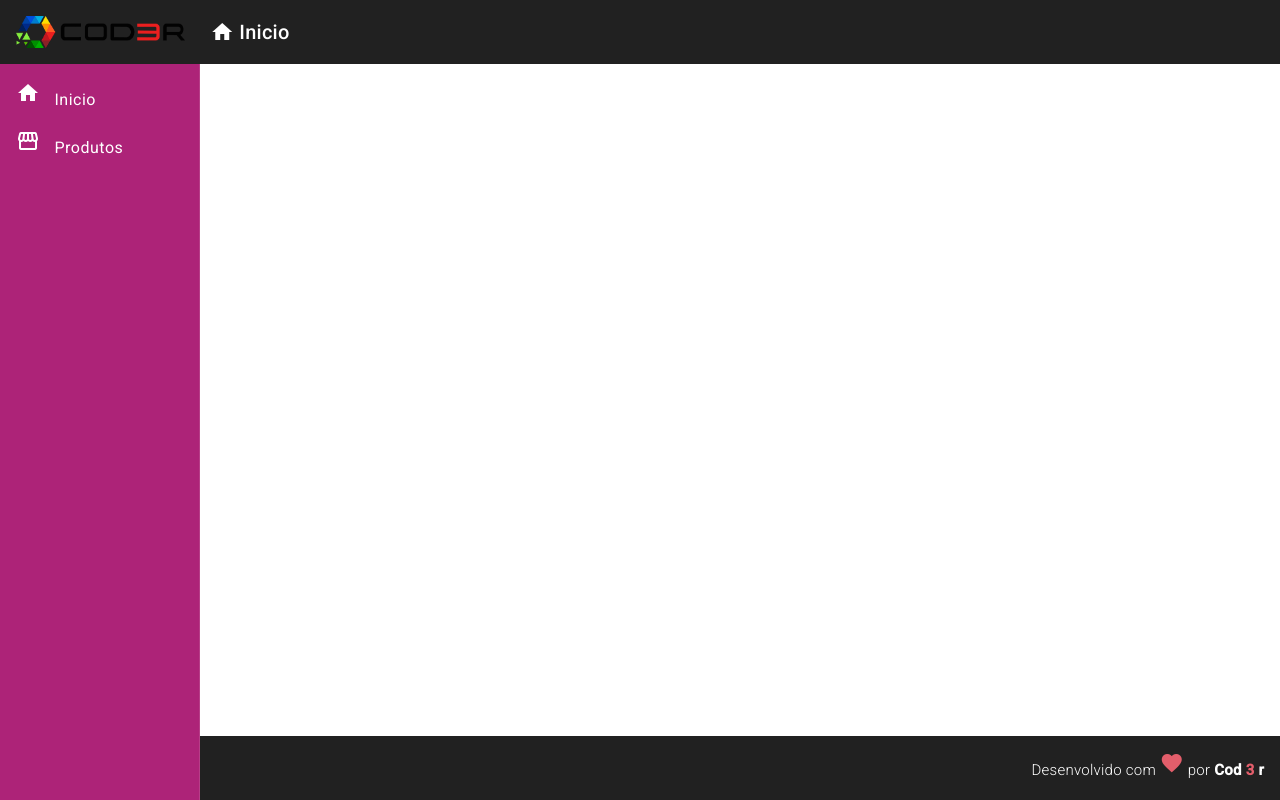
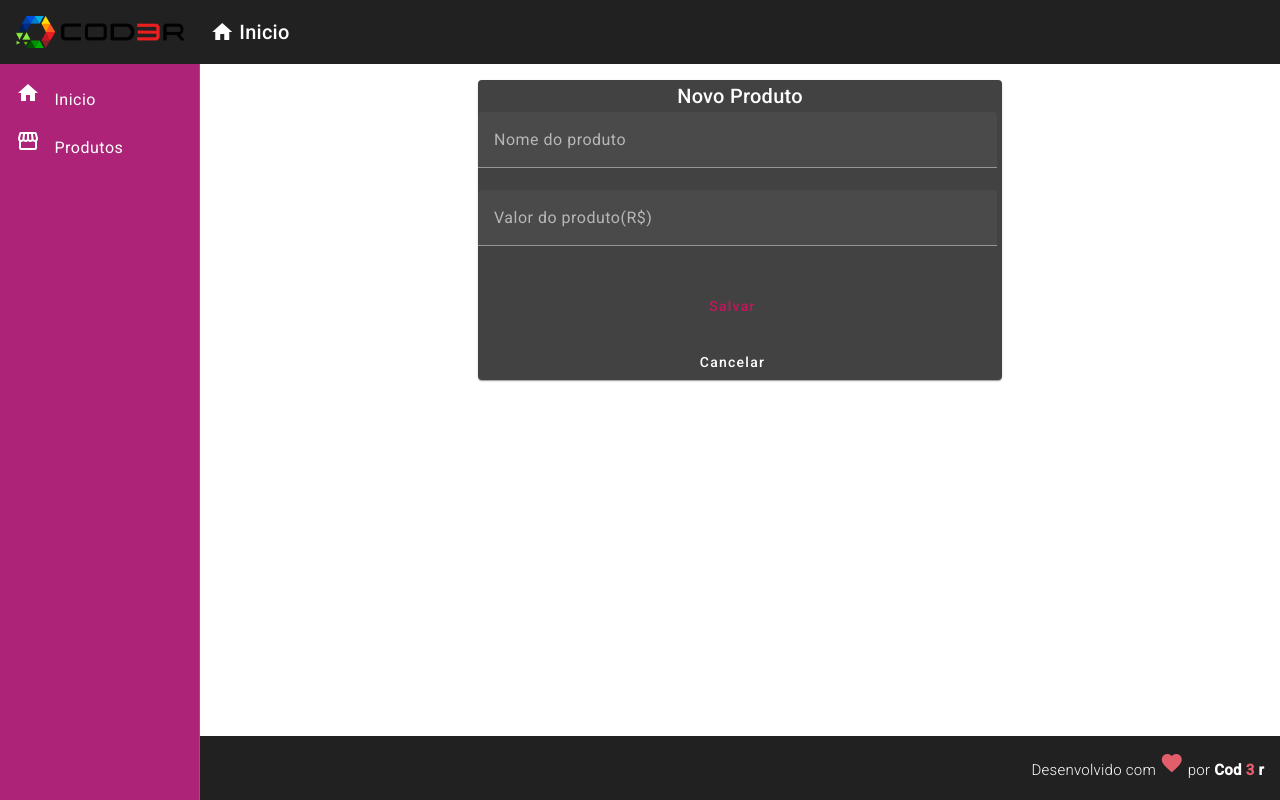
Before and after one commit to DaviJust/Angular-Crud, an Angular app: page /products/create in a window 1280 px wide. Built offline with nearby package versions, Linux system fonts and the light colour scheme.

Commit message:
Backend e frontend para cadastro de produto feito

```diff
--- a/src/app/components/product/product-create/product-create.component.css
+++ b/src/app/components/product/product-create/product-create.component.css
@@ -0,0 +1,26 @@
+mat-card{
+    width: 50%;
+    height: 50%;
+    position: center;
+    margin: 0px 0px 25% 25%;
+}
+form {
+    display:flex;
+    flex-direction: column;
+
+}
+
+mat-card-title{
+    text-align: center;
+}
+
+mat-form-field{
+    width: 99%;
+
+}
+
+button{
+    margin: 20px 15px 0px 0px;
+
+
+}
--- a/src/app/components/product/product-create/product-create.component.html
+++ b/src/app/components/product/product-create/product-create.component.html
@@ -1,6 +1,24 @@
-<button mat-button (click)="createProduct()">
+<mat-card>
+    <mat-card-title>
+        Novo Produto
+    </mat-card-title>
+    <form>
+        <mat-form-field>
+            <input matInput placeholder="Nome do produto"
+            [(ngModel)]="product.name" name="name">
+        </mat-form-field>
+
+        <mat-form-field>
+            <input matInput placeholder="Valor do produto(R$)"
+            [(ngModel)]="product.price" name="price">
+        </mat-form-field>
+    </form>
+
+<button mat-button (click)="createProduct()" color="primary">
     Salvar
 </button>
 <button mat-button (click)="cancelProduct()">
     Cancelar
 </button>
+
+</mat-card>
--- a/src/app/components/product/product-create/product-create.component.ts
+++ b/src/app/components/product/product-create/product-create.component.ts
@@ -11,8 +11,8 @@ import { Component, OnInit } from '@angular/core';
 export class ProductCreateComponent implements OnInit {
 
   product: Product = {
-    name: "Produto de Teste",
-    price: 125
+    name: "",
+    price: null!
   }
 
   constructor(private productService: ProductService,
@@ -22,8 +22,10 @@ export class ProductCreateComponent implements OnInit {
   }
 
   createProduct(): void{
-    this.productService.create(this.product)
-    this.productService.showMessage('Operacao executada com sucesso')
+    this.productService.create(this.product).subscribe(() => {
+      this.productService.showMessage('Produto criado')
+      this.router.navigate(['/products'])
+    })
   }
   cancelProduct(): void{
     this.router.navigate(['/products'])
--- /dev/null
+++ b/src/app/components/product/product-read/product-read.component.html
@@ -0,0 +1 @@
+<p>product-read works!</p>
--- /dev/null
+++ b/src/app/components/product/product-read/product-read.component.ts
@@ -0,0 +1,15 @@
+import { Component, OnInit } from '@angular/core';
+
+@Component({
+  selector: 'app-product-read',
+  templateUrl: './product-read.component.html',
+  styleUrls: ['./product-read.component.css']
+})
+export class ProductReadComponent implements OnInit {
+  constructor(){}
+
+  ngOnInit(): void {
+
+  }
+
+}
--- a/src/app/components/product/product.service.ts
+++ b/src/app/components/product/product.service.ts
@@ -24,4 +24,7 @@ export class ProductService {
   create(product: Product): Observable<Product>{
     return this.http.post<Product>(this.baseUrl, product)
   }
+  read(): Observable<Product[]>{
+    return this.http.get<Product[]>(this.baseUrl)
+  }
 }
--- a/src/app/components/template/nav/nav.component.html
+++ b/src/app/components/template/nav/nav.component.html
@@ -7,7 +7,7 @@
                 </i>
                 Inicio
             </a>
-            <a mat-list-item routerLink="/produtos">
+            <a mat-list-item routerLink="products">
                 <i class="material-icons">
                     storefront
                 </i>
--- a/src/app/views/product-crud/product-crud.component.html
+++ b/src/app/views/product-crud/product-crud.component.html
@@ -1,3 +1,5 @@
 <button mat-raised-button (click)="navigateToProductCreate()">
     Novo Produto
 </button>
+
+<app-product-read></app-product-read>
```
Also changed, not shown: src/app/app.module.ts (+11 -1 lines), src/app/components/product/product-read/product-read.component.css (added).
